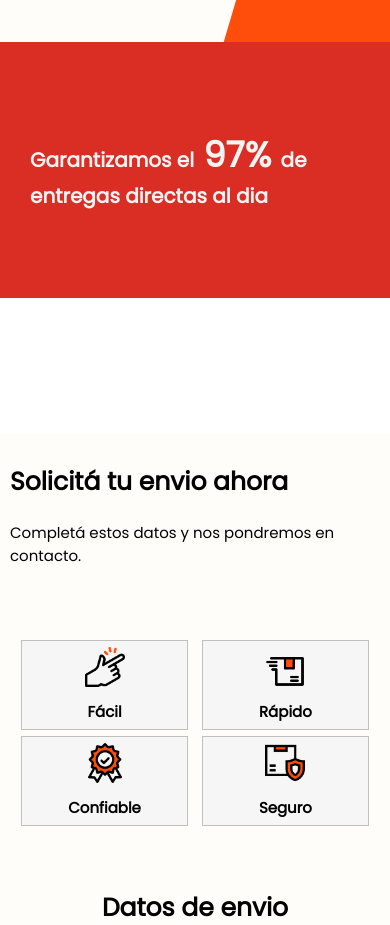
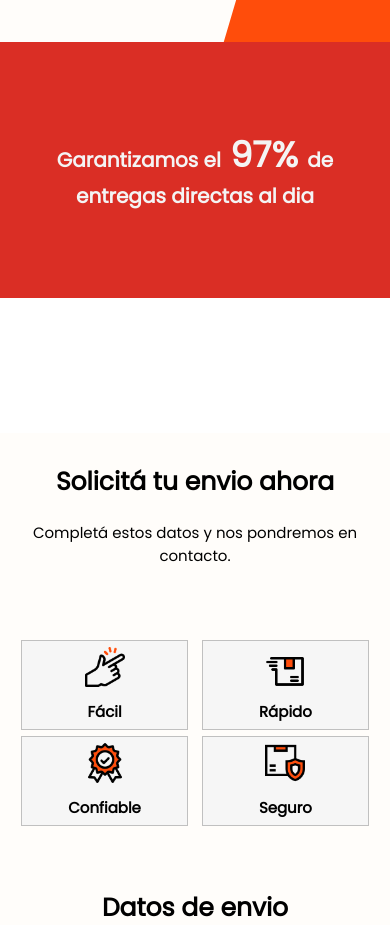
Before and after one commit to CesarAlcoholado/ParcelPlus, a React (Create React App) app in the folder client/: page / in a window 390 px wide. Shown: the part 2400-3325 px from the top of the page. Built offline with nearby package versions, Linux system fonts and the light colour scheme.

Commit message:
update animations

```diff
--- a/client/src/App.css
+++ b/client/src/App.css
@@ -1,38 +1,3 @@
-/* .App {
+.App {
   text-align: center;
 }
-
-.App-logo {
-  height: 40vmin;
-  pointer-events: none;
-}
-
-@media (prefers-reduced-motion: no-preference) {
-  .App-logo {
-    animation: App-logo-spin infinite 20s linear;
-  }
-}
-
-.App-header {
-  background-color: #282c34;
-  min-height: 100vh;
-  display: flex;
-  flex-direction: column;
-  align-items: center;
-  justify-content: center;
-  font-size: calc(10px + 2vmin);
-  color: white;
-}
-
-.App-link {
-  color: #61dafb;
-}
-
-@keyframes App-logo-spin {
-  from {
-    transform: rotate(0deg);
-  }
-  to {
-    transform: rotate(360deg);
-  }
-} */
--- a/client/src/components/AboutUs/AboutUs.jsx
+++ b/client/src/components/AboutUs/AboutUs.jsx
@@ -10,7 +10,7 @@ import Modal from "../Modal/Modal";
 export default function AboutUs() {
 
     const { ref, inView } = useInView({
-      threshold: 0.5,
+      threshold: 0.2,
     });
 
     const animation = useAnimation();
--- a/client/src/components/Contact/contact.module.css
+++ b/client/src/components/Contact/contact.module.css
@@ -5,6 +5,7 @@
   overflow: hidden;
   color:#f6f6f6;
   background-color: #2b2b2b;
+  text-align: center;
 }
 .slide_track {
   display: flex;
--- a/client/src/components/Footer/footer.module.css
+++ b/client/src/components/Footer/footer.module.css
@@ -18,6 +18,7 @@ ul {
 .footer {
   background-color: #2b2b2b;
   padding: 70px 0;
+  text-align: center;
 }
 .footer_col {
   width: 25%;
--- a/client/src/components/Form info/FormInfo.module.css
+++ b/client/src/components/Form info/FormInfo.module.css
@@ -43,6 +43,7 @@
 
 .title {
   margin-bottom: auto;
+  text-align: center;
 }
 
 .subtitle {
--- a/client/src/components/JoinUs/JoinUs.module.css
+++ b/client/src/components/JoinUs/JoinUs.module.css
@@ -35,6 +35,7 @@
   padding: 0;
   margin: 8px;
   color: #f6f6f6;
+  text-align: center;
 }
 
 .joinTitle {
--- a/client/src/components/NavBar/NavBar.module.css
+++ b/client/src/components/NavBar/NavBar.module.css
@@ -4,7 +4,7 @@
 .NavBar{
   height: 80px;
   background-color: #181818;
-  width: 100%;
+  width: 100vw;
   position: fixed;
   padding: 20px;
   z-index: 99999;
@@ -39,6 +39,8 @@
   }
 
   .NavBar {
+    position: fixed;
+    width: 100vw;
     height: 60px;
   }
 
--- a/client/src/components/Route/Route.module.css
+++ b/client/src/components/Route/Route.module.css
@@ -34,6 +34,7 @@
   padding: 0;
   margin: 8px;
   color: #2b2b2b;
+  text-align: center;
 }
 
 .alcance {
--- a/client/src/components/ServicesSection/ServicesSection.module.css
+++ b/client/src/components/ServicesSection/ServicesSection.module.css
@@ -3,6 +3,7 @@
   width: 100vw;
   background-color: #FFFDFA;
   margin-bottom: 50px;
+  text-align: center;
 }
 .cardsContainer {
   display: flex;
--- a/client/src/components/Vehicles/Vehicles.module.css
+++ b/client/src/components/Vehicles/Vehicles.module.css
@@ -37,6 +37,7 @@
   font-size: 65px;
   font-weight: 800;
   margin: 0;
+  text-align: center;
 }
 
 .description{
@@ -44,6 +45,7 @@
   padding: 0 40px;
   font-family: inherit;
   font-size: 30px;
+  text-align: center;
 }
 
 .guarantee{
@@ -107,6 +109,9 @@
   .guaranteeTitle{
     font-size: 20px;
     font-weight: 600;
+     word-break: break-word;
+    white-space: normal;
+    text-align: center;
   }
 
   .percentage {
```
